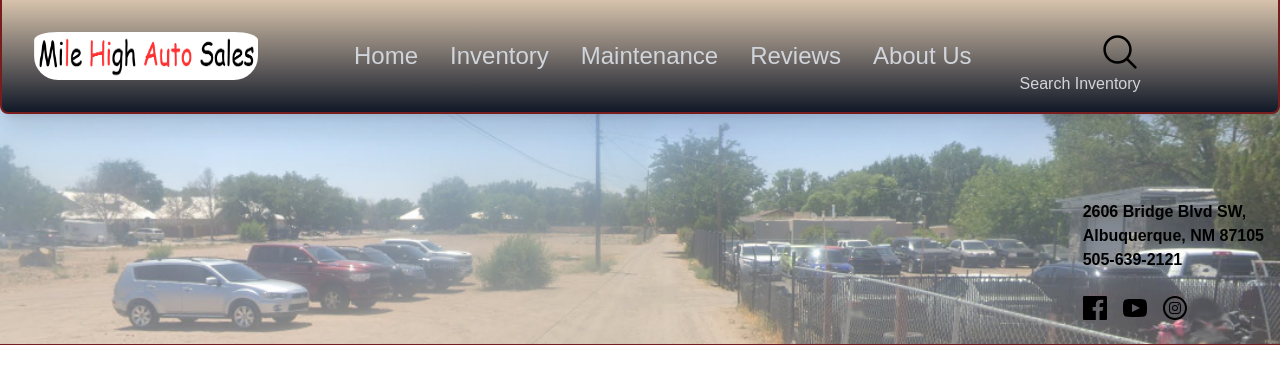
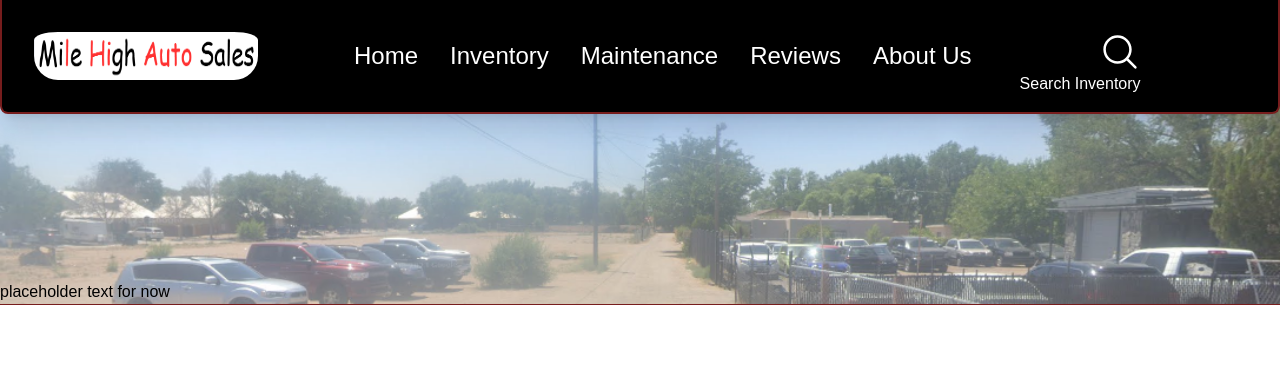
Before and after one commit to trudruskii/MileHighAutoSales, a Next.js app in the folder frontend/: page / in a window 1280 px wide. Shown: the top 384 px of the page. Built offline with nearby package versions, Linux system fonts and the light colour scheme.

Commit message:
changed navbar button color

```diff
--- a/frontend/src/app/components/Navbar.tsx
+++ b/frontend/src/app/components/Navbar.tsx
@@ -1,18 +1,18 @@
 import Image from 'next/image'
 import logoplaceholder from "../../../public/logoplaceholder.png"
-import backgroundImage from "../../../public/locationplaceholder.png"
+import ownerplaceholder from "../../../public/ownerplaceholder.png"
 import Link from 'next/link'
 
 export default function Navbarz() {
     return (
         <>
-            <div className="bg-custom-bg bg-no-repeat bg-cover pt-36">
-                <nav className="bg-gradient-to-b from-[#d7c3ac] to-gray-900 border-b-2 border-l-2 border-r-2 rounded-b-lg border-red-900 p-4 shadow-xl flex fixed top-0 w-full">
+            <div className="bg-custom-bg bg-no-repeat bg-cover pt-56">
+                <nav className="bg-black border-b-2 border-l-2 border-r-2 rounded-b-lg border-red-900 p-4 shadow-xl flex fixed top-0 w-full z-20">
                         <div className="flex justify-center">
                             <Image src={logoplaceholder} alt="Logo placeholder image" className=" h-16 w-56 ml-4 pt-4 rounded-3xl"/>
                         </div>
-                        <div className="flex gap-8 text-gray-300 flex ml-24">
-                            <button className="text-2xl hover:text-red-900">
+                        <div className="flex gap-8 text-white flex ml-24">
+                            <button className="text-2xl hover:text-red-700">
                                 Home
                             </button>
                             <button className="text-2xl hover:text-red-700">
@@ -31,39 +31,23 @@ export default function Navbarz() {
                                 <svg clip-rule="evenodd" fill-rule="evenodd" stroke-linejoin="round"
                                      stroke-miterlimit="2"
                                      viewBox="0 0 24 24" xmlns="http://www.w3.org/2000/svg"
-                                     className="h-10 w-10 text-red-900 items-end mt-4 ml-20">
+                                     className="h-10 w-10 text-white items-end mt-4 ml-20">
                                     <path
                                         d="m15.97 17.031c-1.479 1.238-3.384 1.985-5.461 1.985-4.697 0-8.509-3.812-8.509-8.508s3.812-8.508 8.509-8.508c4.695 0 8.508 3.812 8.508 8.508 0 2.078-.747 3.984-1.985 5.461l4.749 4.75c.146.146.219.338.219.531 0 .587-.537.75-.75.75-.192 0-.384-.073-.531-.22zm-5.461-13.53c-3.868 0-7.007 3.14-7.007 7.007s3.139 7.007 7.007 7.007c3.866 0 7.007-3.14 7.007-7.007s-3.141-7.007-7.007-7.007z"
-                                        fill-rule="nonzero"/>
+                                        fill="currentColor"/>
                                 </svg>
+
                                 <span>Search Inventory</span>
                             </div>
                         </div>
                 </nav>
-                <div className="grid grid-rows-3 justify-end mt-14 font-bold">
-                    <p className="mr-4 m-0">
-                        2606 Bridge Blvd SW,<br/> Albuquerque, NM 87105
+                <div className="mt-14">
+                    <p>
+                        placeholder text for now
                     </p>
-                    <p className="mr-4">
-                        <Link href="tel:+15056392121" className="text-black hover:text-red-900">
-                            505-639-2121
-                        </Link>
-                    </p>
-                    <div className="flex gap-4">
-                        <svg xmlns="http://www.w3.org/2000/svg" width="24" height="24" viewBox="0 0 24 24">
-                            <path
-                                d="M22.675 0h-21.35c-.732 0-1.325.593-1.325 1.325v21.351c0 .731.593 1.324 1.325 1.324h11.495v-9.294h-3.128v-3.622h3.128v-2.671c0-3.1 1.893-4.788 4.659-4.788 1.325 0 2.463.099 2.795.143v3.24l-1.918.001c-1.504 0-1.795.715-1.795 1.763v2.313h3.587l-.467 3.622h-3.12v9.293h6.116c.73 0 1.323-.593 1.323-1.325v-21.35c0-.732-.593-1.325-1.325-1.325z"/>
-                        </svg>
-                        <svg xmlns="http://www.w3.org/2000/svg" width="24" height="24" viewBox="0 0 24 24">
-                            <path
-                                d="M19.615 3.184c-3.604-.246-11.631-.245-15.23 0-3.897.266-4.356 2.62-4.385 8.816.029 6.185.484 8.549 4.385 8.816 3.6.245 11.626.246 15.23 0 3.897-.266 4.356-2.62 4.385-8.816-.029-6.185-.484-8.549-4.385-8.816zm-10.615 12.816v-8l8 3.993-8 4.007z"/>
-                        </svg>
-                        <svg xmlns="http://www.w3.org/2000/svg" width="24" height="24" viewBox="0 0 24 24">
-                            <path
-                                d="M12 2c5.514 0 10 4.486 10 10s-4.486 10-10 10-10-4.486-10-10 4.486-10 10-10zm0-2c-6.627 0-12 5.373-12 12s5.373 12 12 12 12-5.373 12-12-5.373-12-12-12zm0 7.082c1.602 0 1.792.006 2.425.035 1.627.074 2.385.845 2.46 2.459.028.633.034.822.034 2.424s-.006 1.792-.034 2.424c-.075 1.613-.832 2.386-2.46 2.46-.633.028-.822.035-2.425.035-1.602 0-1.792-.006-2.424-.035-1.63-.075-2.385-.849-2.46-2.46-.028-.632-.035-.822-.035-2.424s.007-1.792.035-2.424c.074-1.615.832-2.386 2.46-2.46.632-.029.822-.034 2.424-.034zm0-1.082c-1.63 0-1.833.007-2.474.037-2.18.1-3.39 1.309-3.49 3.489-.029.641-.036.845-.036 2.474 0 1.63.007 1.834.036 2.474.1 2.179 1.31 3.39 3.49 3.49.641.029.844.036 2.474.036 1.63 0 1.834-.007 2.475-.036 2.176-.1 3.391-1.309 3.489-3.49.029-.64.036-.844.036-2.474 0-1.629-.007-1.833-.036-2.474-.098-2.177-1.309-3.39-3.489-3.489-.641-.03-.845-.037-2.475-.037zm0 2.919c-1.701 0-3.081 1.379-3.081 3.081s1.38 3.081 3.081 3.081 3.081-1.379 3.081-3.081c0-1.701-1.38-3.081-3.081-3.081zm0 5.081c-1.105 0-2-.895-2-2 0-1.104.895-2 2-2 1.104 0 2.001.895 2.001 2s-.897 2-2.001 2zm3.202-5.922c-.397 0-.72.322-.72.72 0 .397.322.72.72.72.398 0 .721-.322.721-.72 0-.398-.322-.72-.721-.72z"/>
-                        </svg>
-                    </div>
                 </div>
+
+
             </div>
 
             {/*#d7c3ac*/}
@@ -71,3 +55,29 @@ export default function Navbarz() {
         </>
     )
 }
+
+
+{/*<div className="grid grid-rows-3 justify-end mt-14 font-bold">*/}
+{/*    <p className="mr-4 m-0">*/}
+{/*        2606 Bridge Blvd SW,<br/> Albuquerque, NM 87105*/}
+{/*    </p>*/}
+{/*    <p className="mr-4">*/}
+{/*        <Link href="tel:+15056392121" className="text-black hover:text-red-900">*/}
+{/*            505-639-2121*/}
+{/*        </Link>*/}
+{/*    </p>*/}
+{/*    <div className="flex gap-4">*/}
+{/*        <svg xmlns="http://www.w3.org/2000/svg" width="24" height="24" viewBox="0 0 24 24">*/}
+{/*            <path*/}
+{/*                d="M22.675 0h-21.35c-.732 0-1.325.593-1.325 1.325v21.351c0 .731.593 1.324 1.325 1.324h11.495v-9.294h-3.128v-3.622h3.128v-2.671c0-3.1 1.893-4.788 4.659-4.788 1.325 0 2.463.099 2.795.143v3.24l-1.918.001c-1.504 0-1.795.715-1.795 1.763v2.313h3.587l-.467 3.622h-3.12v9.293h6.116c.73 0 1.323-.593 1.323-1.325v-21.35c0-.732-.593-1.325-1.325-1.325z"/>*/}
+{/*        </svg>*/}
+{/*        <svg xmlns="http://www.w3.org/2000/svg" width="24" height="24" viewBox="0 0 24 24">*/}
+{/*            <path*/}
+{/*                d="M19.615 3.184c-3.604-.246-11.631-.245-15.23 0-3.897.266-4.356 2.62-4.385 8.816.029 6.185.484 8.549 4.385 8.816 3.6.245 11.626.246 15.23 0 3.897-.266 4.356-2.62 4.385-8.816-.029-6.185-.484-8.549-4.385-8.816zm-10.615 12.816v-8l8 3.993-8 4.007z"/>*/}
+{/*        </svg>*/}
+{/*        <svg xmlns="http://www.w3.org/2000/svg" width="24" height="24" viewBox="0 0 24 24">*/}
+{/*            <path*/}
+{/*                d="M12 2c5.514 0 10 4.486 10 10s-4.486 10-10 10-10-4.486-10-10 4.486-10 10-10zm0-2c-6.627 0-12 5.373-12 12s5.373 12 12 12 12-5.373 12-12-5.373-12-12-12zm0 7.082c1.602 0 1.792.006 2.425.035 1.627.074 2.385.845 2.46 2.459.028.633.034.822.034 2.424s-.006 1.792-.034 2.424c-.075 1.613-.832 2.386-2.46 2.46-.633.028-.822.035-2.425.035-1.602 0-1.792-.006-2.424-.035-1.63-.075-2.385-.849-2.46-2.46-.028-.632-.035-.822-.035-2.424s.007-1.792.035-2.424c.074-1.615.832-2.386 2.46-2.46.632-.029.822-.034 2.424-.034zm0-1.082c-1.63 0-1.833.007-2.474.037-2.18.1-3.39 1.309-3.49 3.489-.029.641-.036.845-.036 2.474 0 1.63.007 1.834.036 2.474.1 2.179 1.31 3.39 3.49 3.49.641.029.844.036 2.474.036 1.63 0 1.834-.007 2.475-.036 2.176-.1 3.391-1.309 3.489-3.49.029-.64.036-.844.036-2.474 0-1.629-.007-1.833-.036-2.474-.098-2.177-1.309-3.39-3.489-3.489-.641-.03-.845-.037-2.475-.037zm0 2.919c-1.701 0-3.081 1.379-3.081 3.081s1.38 3.081 3.081 3.081 3.081-1.379 3.081-3.081c0-1.701-1.38-3.081-3.081-3.081zm0 5.081c-1.105 0-2-.895-2-2 0-1.104.895-2 2-2 1.104 0 2.001.895 2.001 2s-.897 2-2.001 2zm3.202-5.922c-.397 0-.72.322-.72.72 0 .397.322.72.72.72.398 0 .721-.322.721-.72 0-.398-.322-.72-.721-.72z"/>*/}
+{/*        </svg>*/}
+{/*    </div>*/}
+{/*</div>*/}
--- a/frontend/tailwind.config.ts
+++ b/frontend/tailwind.config.ts
@@ -10,7 +10,7 @@ export default {
   theme: {
     extend: {
       backgroundImage: {
-        'custom-bg': "url('../../../public/locationplaceholder.png')"
+        'custom-bg': "url('../../../public/locationplaceholder.png')",
       },
       colors: {
         background: "var(--background)",
```
